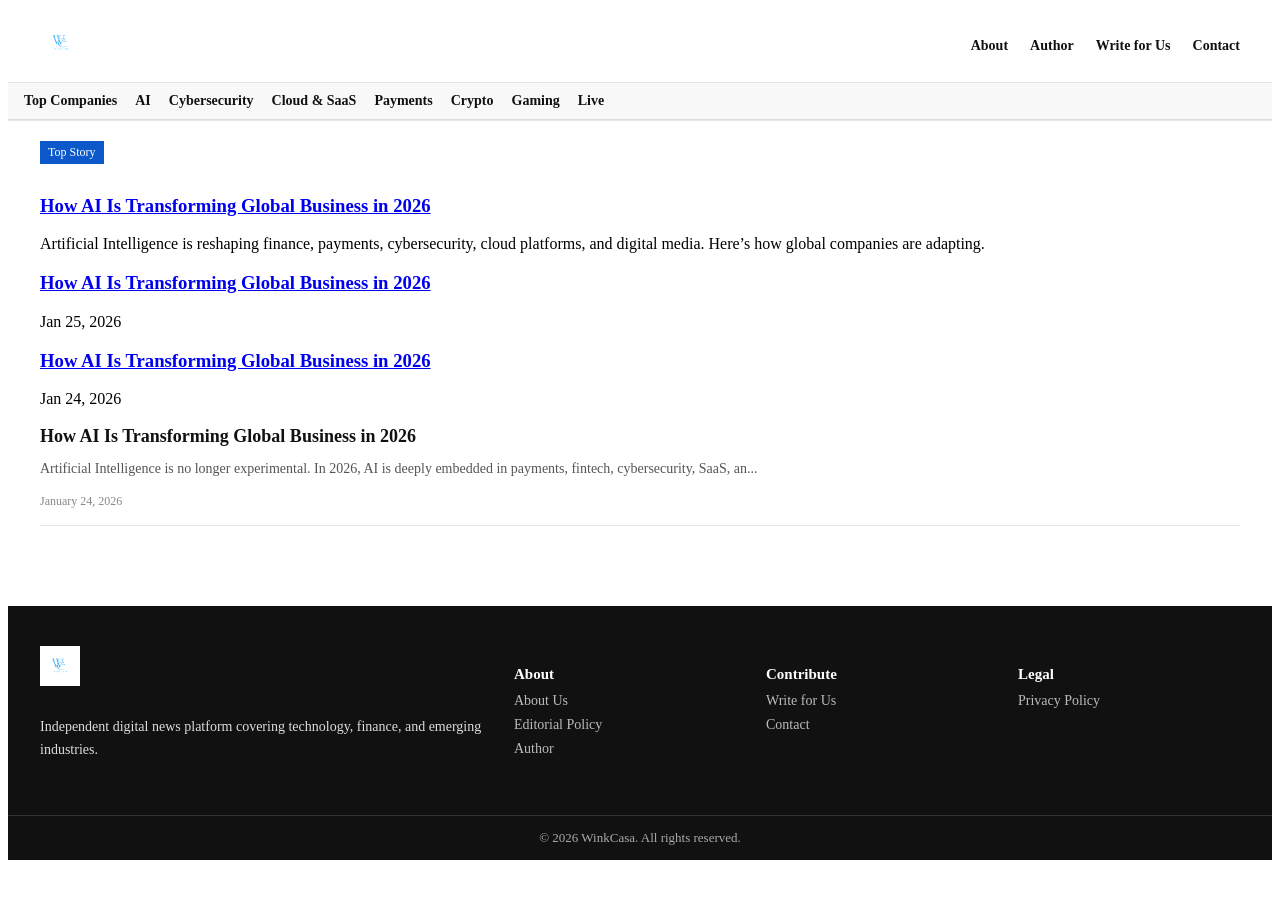
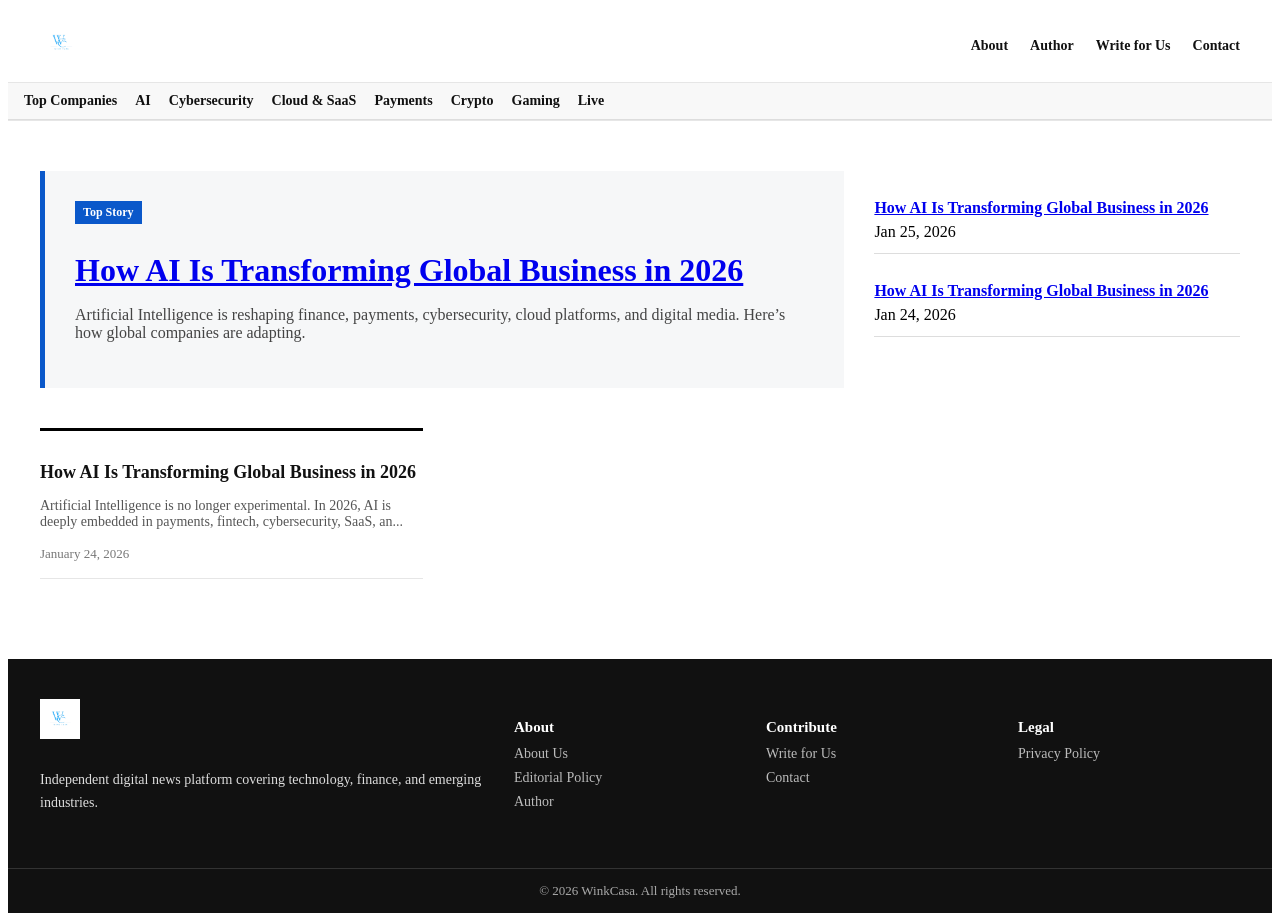
Before and after one commit to rinkeshjha623/winkcasa.com, a Jekyll site: the page built from index.md, in a window 1280 px wide and 921 px high. Built offline with Jekyll 4.4.1, drawn with Linux system fonts in a browser that asks for light colours.

Commit message:
Update style.css

```diff
--- a/assets/style.css
+++ b/assets/style.css
@@ -434,3 +434,80 @@ main.content {
   font-size: 12px;
   color: #888;
 }
+
+/* ===== HOMEPAGE NEWS LAYOUT ===== */
+
+.home-hero-grid {
+  display: grid;
+  grid-template-columns: 2.2fr 1fr;
+  gap: 30px;
+  margin: 30px 0;
+}
+
+.hero-main {
+  background: #f6f7f8;
+  padding: 30px;
+  border-left: 5px solid #0a58ca;
+}
+
+.hero-main h1 {
+  font-size: 32px;
+  line-height: 1.25;
+  margin: 14px 0;
+}
+
+.hero-main p {
+  font-size: 16px;
+  color: #444;
+}
+
+.hero-label {
+  background: #0a58ca;
+  color: #fff;
+  font-size: 12px;
+  padding: 4px 8px;
+  font-weight: bold;
+}
+
+.hero-side .side-story {
+  border-bottom: 1px solid #ddd;
+  padding: 12px 0;
+}
+
+.hero-side h3 {
+  font-size: 16px;
+  margin-bottom: 6px;
+}
+
+.latest-grid {
+  display: grid;
+  grid-template-columns: repeat(3, 1fr);
+  gap: 26px;
+  margin-top: 40px;
+}
+
+.news-card {
+  border-top: 3px solid #000;
+  padding-top: 12px;
+}
+
+.news-card h3 {
+  font-size: 18px;
+  line-height: 1.3;
+}
+
+.news-meta {
+  font-size: 13px;
+  color: #777;
+}
+
+/* MOBILE */
+@media (max-width: 900px) {
+  .home-hero-grid {
+    grid-template-columns: 1fr;
+  }
+
+  .latest-grid {
+    grid-template-columns: 1fr;
+  }
+}
```
